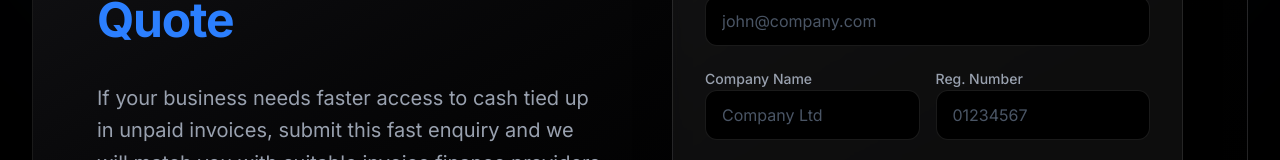
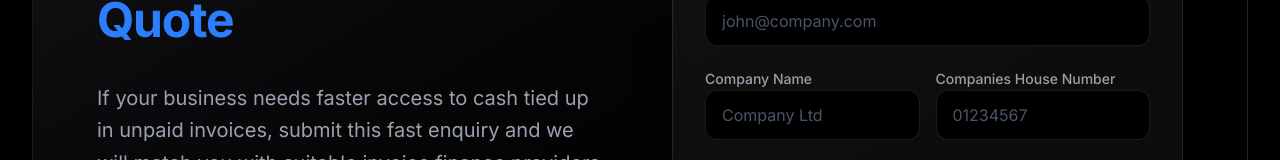
Before and after one commit to infibro/ifb-landing, a React (Vite) app: page / in a window 1280 px wide. Both pictures are taken after typing "Sample" into the empty fields and a click on the button "Next Step". Shown: the part 6326-6486 px from the top of the page. Built offline with nearby package versions, Linux system fonts and the light colour scheme.

Commit message:
feat: update form labels and expand step 3 fields to require debtor company details

```diff
--- a/src/components/CTA.tsx
+++ b/src/components/CTA.tsx
@@ -15,7 +15,9 @@
     companyName: "",
     companyReg: "",
     monthlyValue: "£10k - £50k",
-    debtorCompany: "",
+    debtorCompanyName: "",
+    debtorCompanyNumber: "",
+    debtorContactPerson: "",
     isLate: "No",
     isNewClient: "No",
     gdprConsent: false,
@@ -138,7 +140,7 @@
                               <input type="text" required value={formData.companyName} onChange={(e) => setFormData({ ...formData, companyName: e.target.value })} className="w-full bg-black border border-white/10 rounded-xl px-4 py-3 text-white focus:outline-none focus:border-white/30 transition-colors placeholder:text-gray-600" placeholder="Company Ltd" />
                             </div>
                             <div className="space-y-1.5">
-                              <label className="text-sm font-medium text-gray-400">Reg. Number</label>
+                              <label className="text-sm font-medium text-gray-400">Companies House Number</label>
                               <input type="text" value={formData.companyReg} onChange={(e) => setFormData({ ...formData, companyReg: e.target.value })} className="w-full bg-black border border-white/10 rounded-xl px-4 py-3 text-white focus:outline-none focus:border-white/30 transition-colors placeholder:text-gray-600" placeholder="01234567" />
                             </div>
                           </div>
```
